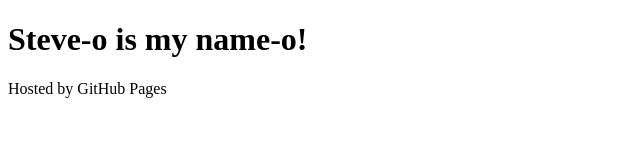
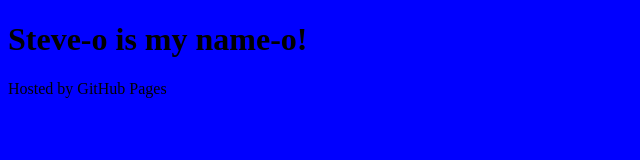
Before and after one commit to Peternell/peternell.github.io, a plain HTML site: page index.html in a window 1280 px wide. Shown: the whole page, without its empty margins (0-640 px from the left). Drawn offline with Linux system fonts and the light colour scheme.

Commit message:
Adding stylesheets to the site

```diff
--- a/index.html
+++ b/index.html
@@ -3,6 +3,7 @@
 <html>
   <head>
     <title>Steve Peternell</title>
+    <link href="style.css" rel="stylesheet">
   </head>
 
   <body>
--- /dev/null
+++ b/style.css
@@ -0,0 +1,3 @@
+body {
+	background-color: blue;
+}
```
